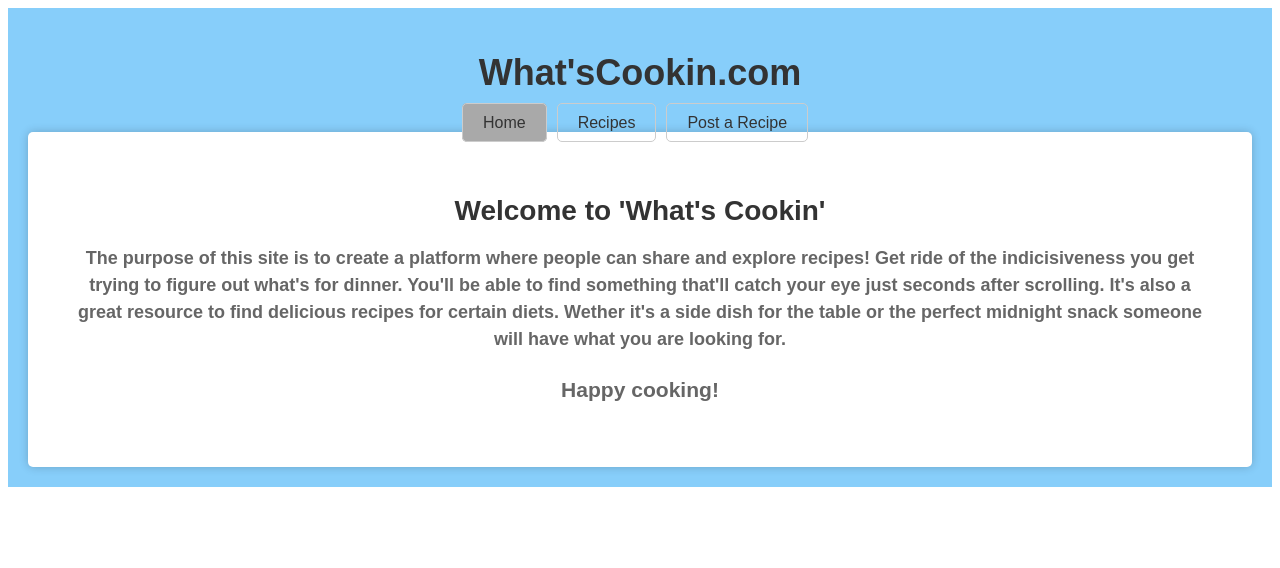
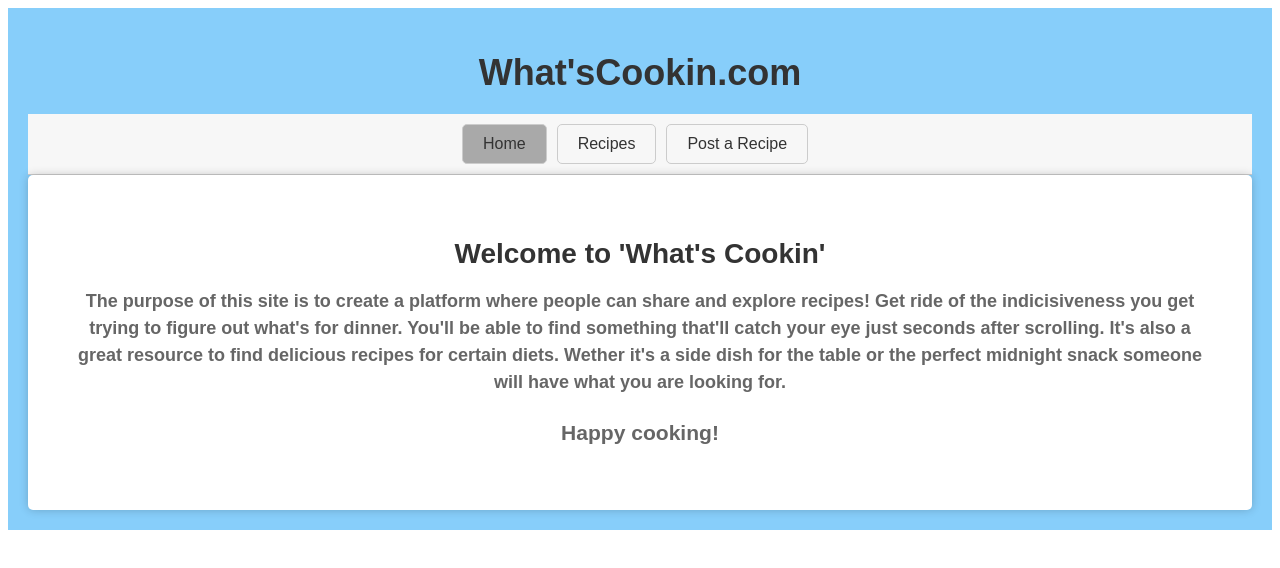
Before and after one commit to Dmedi99/Phase-2-Project, a React (Create React App) app: page / in a window 1280 px wide. Shown: the top 568 px of the page. Built offline with nearby package versions, Linux system fonts and the light colour scheme.

Commit message:
adds styling to the NavBar component

```diff
--- a/src/components/NavBar.css
+++ b/src/components/NavBar.css
@@ -0,0 +1,23 @@
+/* Style the navbar container */
+.navbar {
+    background-color: #f7f7f7;
+    padding: 10px;
+    border-bottom: 1px solid #ccc;
+    display: flex;
+    justify-content: center;
+  }
+
+  /* Style the navigation links */
+  .navbar a {
+    text-decoration: none;
+    color: black;
+    padding: 10px 20px;
+    margin-right: 10px;
+    border-radius: 5px;
+    border: 1px solid #ccc;
+  }
+
+  /* Style the active link */
+  .navbar a.active {
+    background: darkgrey;
+  }
```
